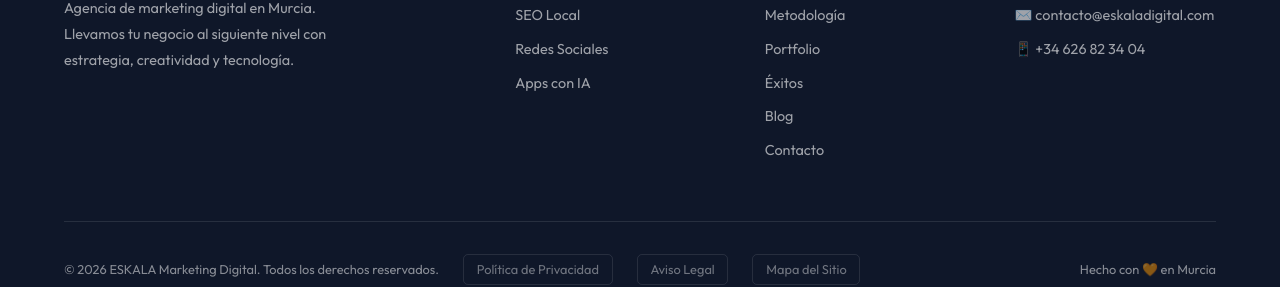
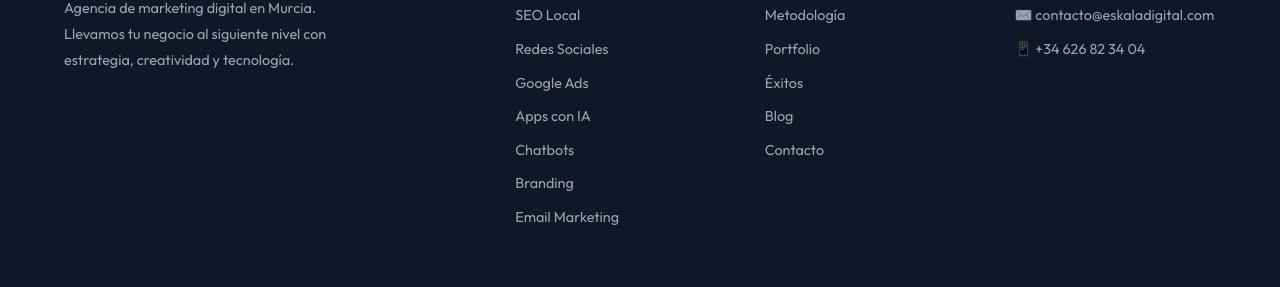
Before and after one commit to ActtaxIA/ESCALA-Agencia-Marketing, a Next.js app: page /blog in a window 1280 px wide. Shown: the part 1642-1929 px from the top of the page. Built offline with nearby package versions, Linux system fonts and the light colour scheme; no server answers; the database is empty.

Commit message:
Footer: mostrar todos los 8 servicios
- Añadidos Google Ads, Chatbots, Branding y Email Marketing
- Anteriormente solo mostraba 4 servicios
- Ahora muestra la lista completa de servicios de ESKALA

```diff
--- a/src/components/layout/Footer.tsx
+++ b/src/components/layout/Footer.tsx
@@ -5,7 +5,11 @@
   { href: '/servicios/diseno-web', label: 'Diseño Web' },
   { href: '/servicios/seo-local', label: 'SEO Local' },
   { href: '/servicios/redes-sociales', label: 'Redes Sociales' },
+  { href: '/servicios/google-ads', label: 'Google Ads' },
   { href: '/servicios/apps-ia', label: 'Apps con IA' },
+  { href: '/servicios/chatbots', label: 'Chatbots' },
+  { href: '/servicios/branding', label: 'Branding' },
+  { href: '/servicios/email-marketing', label: 'Email Marketing' },
 ]
 
 const COMPANY = [
```
